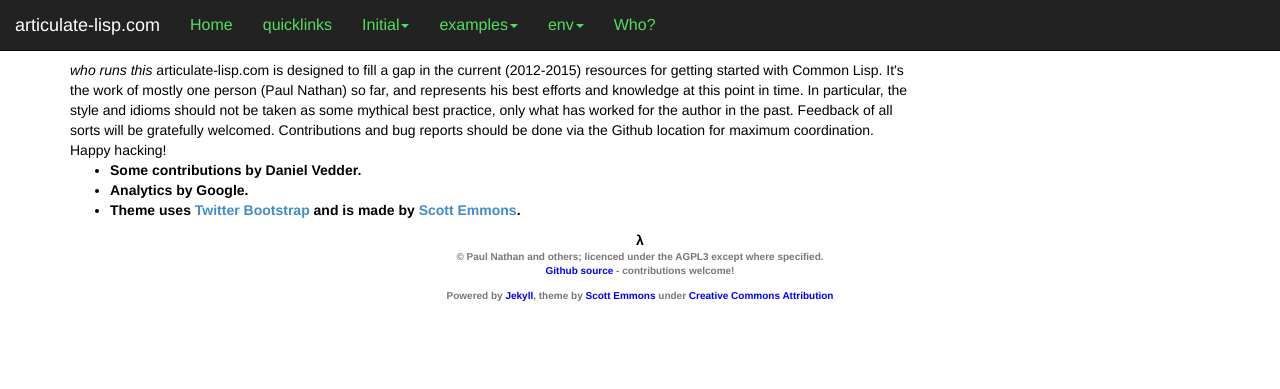
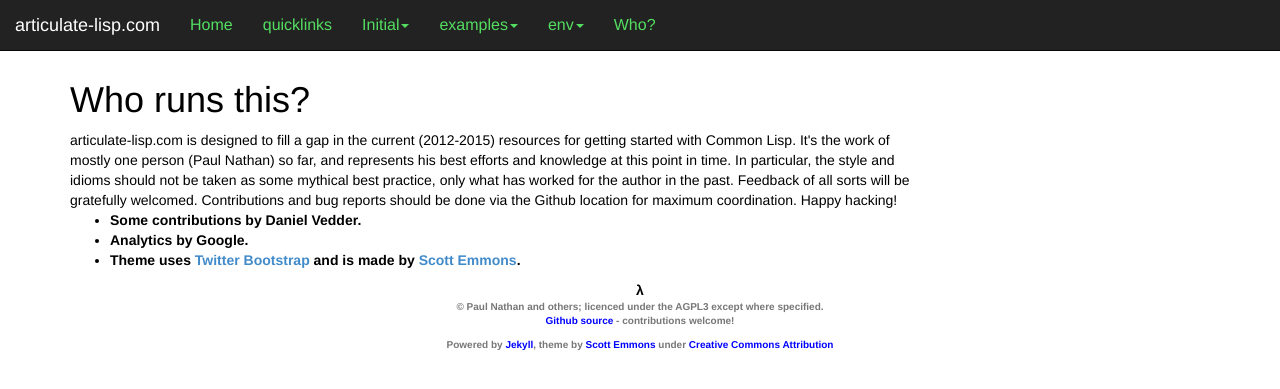
Before and after one commit to articulate-common-lisp/articulate-common-lisp.github.io, a Jekyll site: the page built from about/index.html, in a window 1280 px wide. Shown: the top 389 px of the page. Built offline with Jekyll 4.4.1, drawn with Linux system fonts in a browser that asks for light colours; Markdown is read by kramdown in place of the engine named in the settings.

```diff
--- a/about/index.html
+++ b/about/index.html
@@ -2,7 +2,7 @@
 layout: default
 ---
 
-<i>who runs this</i>
+<h1>Who runs this?</h1>
 
 articulate-lisp.com is designed to fill a gap in the current
 (2012-2015) resources for getting started with Common Lisp. It's the
```
